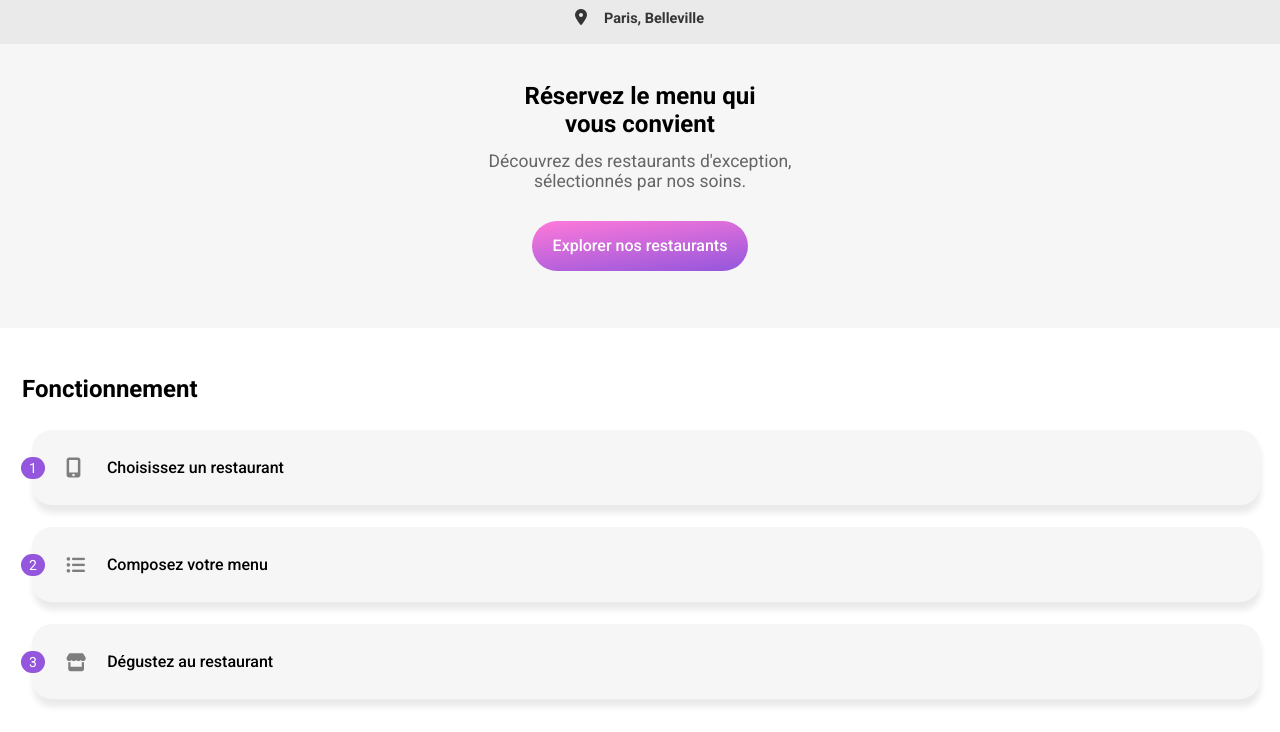
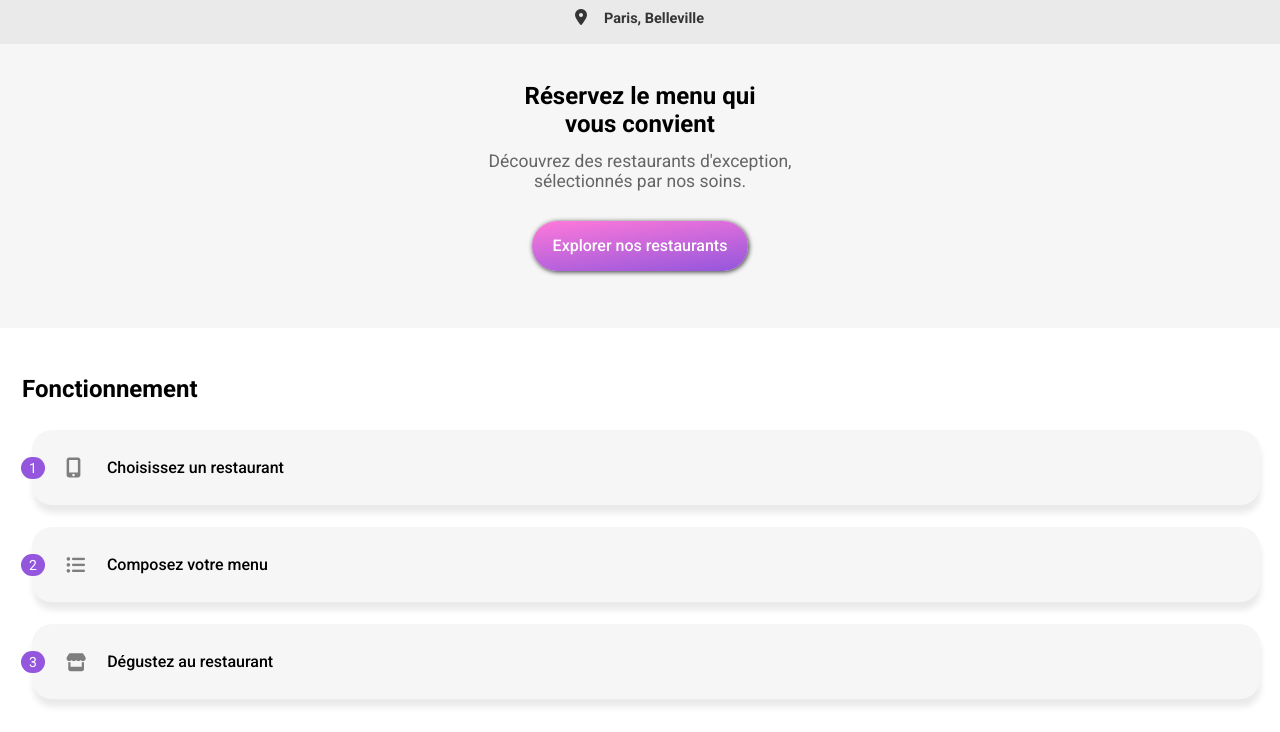
Before and after one commit to FloLeo974/Ohmyfood, a website: page index.html in a window 1280 px wide. Shown: the part 68-800 px from the top of the page. Drawn offline with Linux system fonts and the light colour scheme; a web font is replaced by a local one.

Commit message:
Ajout de l'ombre des boutons

```diff
--- a/sass/utils/_mixins.scss
+++ b/sass/utils/_mixins.scss
@@ -4,7 +4,9 @@
     font-weight: 500;
     border-radius: 25px 25px;
     background: linear-gradient(173deg, $couleur-secondaire, $couleur-primaire);
+    box-shadow: 1px 1px 5px $gris-fonce;
     &:hover {
         filter: brightness(1.15);
+        box-shadow: 3px 5px 5px $gris-fonce;
     }
 }
```
Also changed, not shown: css/style.css, 1 other file.
